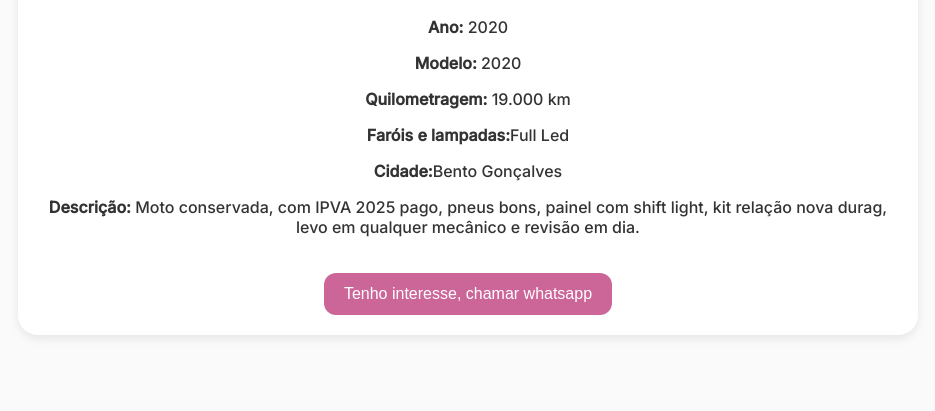
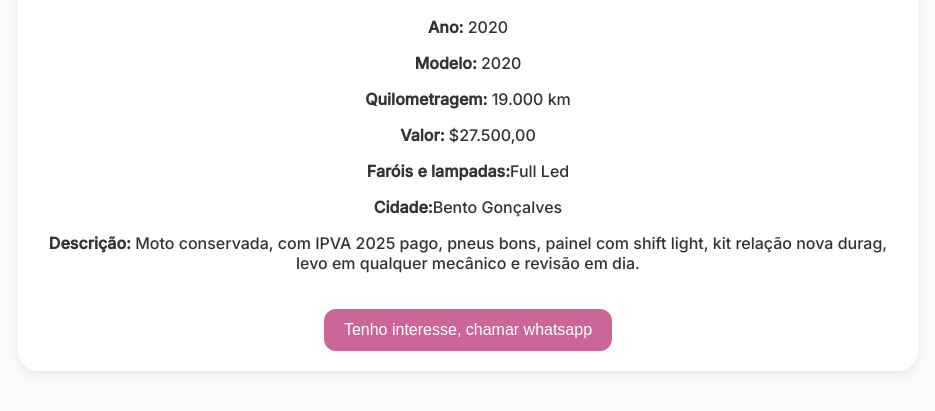
Before and after one commit to Brancalione/Venda-R3, a plain HTML site: page index.html in a window 1280 px wide. Shown: the part 535-946 px from the top of the page, without its empty margins (172-1107 px from the left). Drawn offline with Linux system fonts and the light colour scheme.

Commit message:
Update index.html

```diff
--- a/index.html
+++ b/index.html
@@ -26,6 +26,7 @@
         <p><strong>Ano:</strong> 2020</p>
         <p><strong>Modelo:</strong> 2020</p>
         <p><strong>Quilometragem:</strong> 19.000 km</p>
+        <p><strong>Valor:</strong> $27.500,00</p>
         <p><strong>Faróis e lampadas:</strong>Full Led</p>
         <p><strong>Cidade:</strong>Bento Gonçalves</p>
         <p><strong>Descrição:</strong> Moto conservada, com IPVA 2025 pago, pneus bons, painel com shift light, kit relação nova durag, levo em qualquer mecânico e revisão em dia.</p>
```
